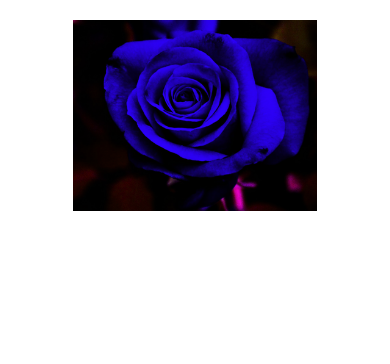
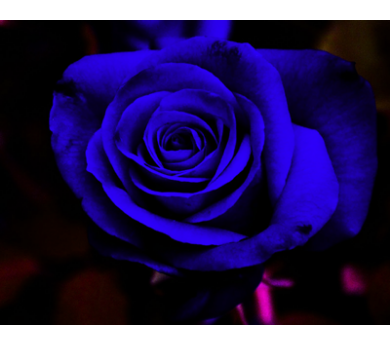
Before and after one commit to rakibul-hasan/Responsive-images, a plain HTML site: page index.html in a window 390 px wide. Drawn offline with Linux system fonts and the light colour scheme.

Commit message:
update**

```diff
--- a/index.html
+++ b/index.html
@@ -8,14 +8,14 @@
     <link rel="stylesheet" href="style.css">
 </head>
 
+
 <body style="width:100%">
 
     <div class="box">
 	    <picture>
-	        <source media="(max-width:640px)" sizes="(max-width: 320px) 100vw, 50vw" srcset="images/rose-mobile.png 320w, images/rose-mobile2x.png 2x">
-	        <source media="(max-width: 800px)" sizes="(max-width: 400px) 100vw, 50vw" srcset="images/rose-tab.png 400w, images/rose-tab2x.png 2x">
-	        <source media="(max-width: 1600px)" sizes="(max-width: 800px) 100vw, 50vw" srcset="images/rose.png 400w, images/rose2x.png 2x">
-	        <img src="images/rose.png" alt="Flower">
+	        <source media="(max-width:640px)" sizes="(max-width: 640px) 100vw, 50wv" srcset="images/rose-mobile.png 1x, images/rose-mobile2x.png 2x">
+	        <source media="(max-width:1024px)" sizes="100vw, 50vw, " srcset="images/rose-tab.png 1x, images/rose-tab2x.png 2x">
+	        <img src="images/rose.png" alt="Flower" sizes="50vw"  srcset="images/rose2x.png 2x">
 	    </picture>
     </div>
 
--- a/style.css
+++ b/style.css
@@ -54,6 +54,11 @@ a {
 }
 
 
-img { margin: 0 auto; }
+img {
+	margin: 0 auto;
+	display: block;
+	max-width: 100%;
+	height: auto;
+}
 
 .box { margin: 20px 0; }
```
